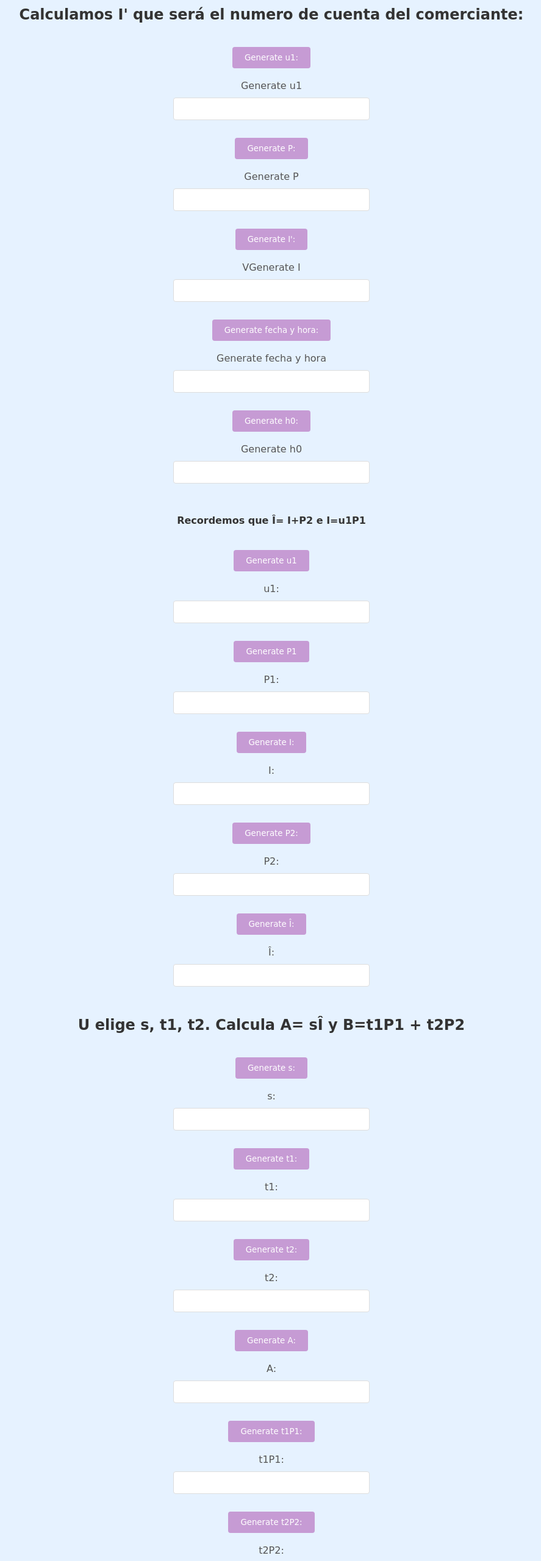
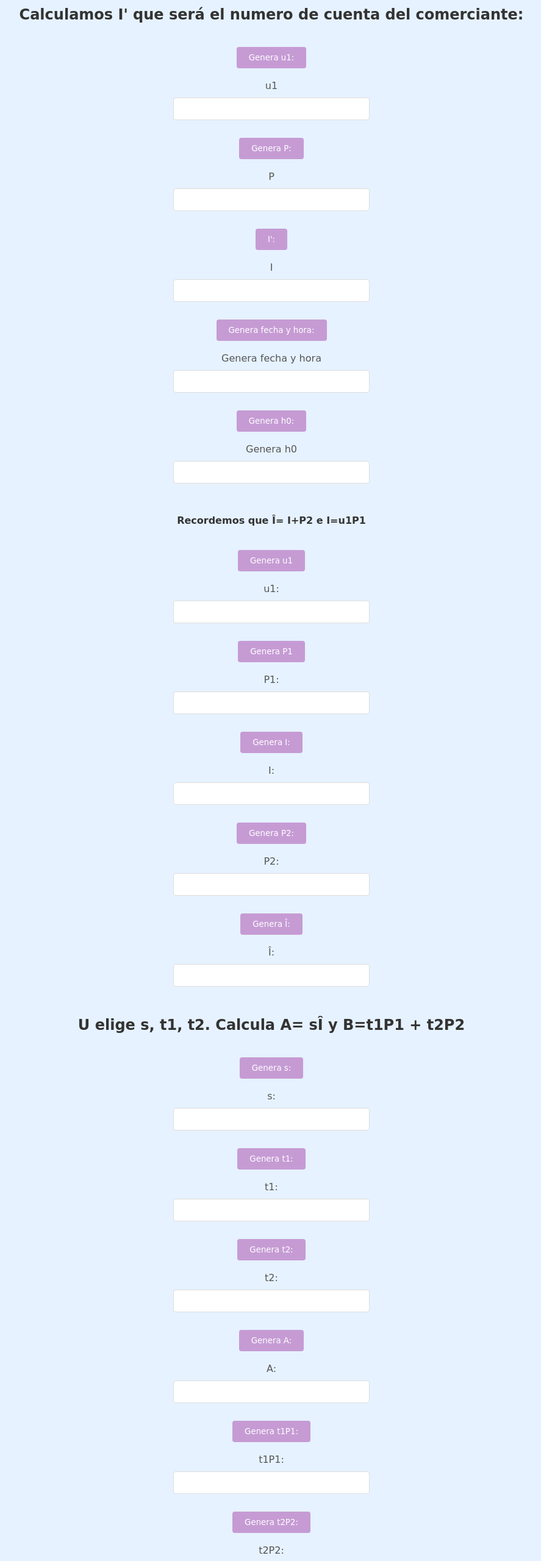
Before and after one commit to Patri17/TFG, a website built with webpack: page proyecto/codigo/pago.html in a window 1280 px wide. Shown: the part 160-2720 px from the top of the page at 61% size, without its empty margins (195-1082 px from the left). Built offline with nearby package versions, Linux system fonts and the light colour scheme; a script that the page names is missing.

Commit message:
Update pago.html

```diff
--- a/proyecto/codigo/pago.html
+++ b/proyecto/codigo/pago.html
@@ -10,8 +10,7 @@
   <script src= "pago.js"></script>
 
   <style>
-    /* Estilos CSS para la interfaz de usuario */
-    /* Agrega tus estilos personalizados aquí */
+
     body {
       font-family: "Cursive", cursive;
       background-color: #e6f2ff;
@@ -68,110 +67,110 @@
 
 <body>
     <h1>Pago</h1>
-    <p> U quiere pagar a M: le envia su par (A, B), su firma (C', R', S') e y' para verificar la firma</p>
+    <p> U quiere pagar a M: le envía su par (A, B), su firma (C', R', S') e y' para verificar la firma</p>
     <h2> Calculamos I' que será el numero de cuenta del comerciante:</h2>
     <br>
-    <button onclick="generateAndDisplayScalar()">Generate u1:</button>
+    <button onclick="generateAndDisplayScalar()">Genera u1:</button>
     <br>
-    <label for="result1">Generate u1</label>
+    <label for="result1">u1</label>
     <input type="text" id="result1" readonly>
     <br>
-    <button onclick="generateAndDisplayPointP()">Generate P:</button>
+    <button onclick="generateAndDisplayPointP()">Genera P:</button>
     <br>
-    <label for="result2">Generate P</label>
+    <label for="result2">P</label>
     <input type="text" id="result2" readonly>
     <br>
-    <button onclick="generateMultiplyI()">Generate I':</button>
+    <button onclick="generateMultiplyI()">I':</button>
     <br>
-    <label for="result3">VGenerate I</label>
+    <label for="result3">I</label>
     <input type="text" id="result3" readonly>
     <br>
-    <button onclick="generatehora()">Generate fecha y hora:</button>
+    <button onclick="generatehora()">Genera fecha y hora:</button>
     <br>
-    <label for="result4">Generate fecha y hora</label>
+    <label for="result4">Genera fecha y hora</label>
     <input type="text" id="result4" readonly>
     <br>
-    <button onclick="generateAndDisplayH()">Generate h0:</button>
+    <button onclick="generateAndDisplayH()">Genera h0:</button>
     <br>
-    <label for="result5">Generate h0</label>
+    <label for="result5">Genera h0</label>
     <input type="text" id="result5" readonly>
     <br>
     <h4>Recordemos que Î= I+P2 e I=u1P1</h4>
-    <br><button onclick="generateAndDisplayScalaru1()">Generate u1</button>
+    <br><button onclick="generateAndDisplayScalaru1()">Genera u1</button>
     <br>
     <label for="result6">u1:</label>
     <input type="text" id="result6" readonly>
     <br>
-    <button onclick="generateAndDisplayPointP1()">Generate P1</button>
+    <button onclick="generateAndDisplayPointP1()">Genera P1</button>
     <br>
     <label for="result7">P1:</label>
     <input type="text" id="result7" readonly>
     <br>
-    <button onclick="generateMultiplyIu()">Generate I:</button>
+    <button onclick="generateMultiplyIu()">Genera I:</button>
     <br>
     <label for="result8">I:</label>
     <input type="text" id="result8" readonly>
     <br>
-    <button onclick="generateAndDisplayPointP2()">Generate P2:</button>
+    <button onclick="generateAndDisplayPointP2()">Genera P2:</button>
     <br>
     <label for="result9">P2:</label>
     <input type="text" id="result9" readonly>
     <br>
-    <button onclick="generateSumaI()">Generate Î:</button>
+    <button onclick="generateSumaI()">Genera Î:</button>
     <br>
     <label for="result10">Î:</label>
     <input type="text" id="result10" readonly>
     <br>
     <h2>U elige s, t1, t2. Calcula A= sÎ y B=t1P1 + t2P2</h2>
     <br>
-    <button onclick="generateAndDisplays()">Generate s:</button>
+    <button onclick="generateAndDisplays()">Genera s:</button>
     <br>
     <label for="result11">s:</label>
     <input type="text" id="result11" readonly>
     <br>
-    <button onclick="generateAndDisplayt1()">Generate t1:</button>
+    <button onclick="generateAndDisplayt1()">Genera t1:</button>
     <br>
     <label for="result12">t1:</label>
     <input type="text" id="result12" readonly>
     <br>
-    <button onclick="generateAndDisplayt2()">Generate t2:</button>
+    <button onclick="generateAndDisplayt2()">Genera t2:</button>
     <br>
     <label for="result13">t2:</label>
     <input type="text" id="result13" readonly>
     <br>
-    <button onclick="generatedA()">Generate A:</button>
+    <button onclick="generatedA()">Genera A:</button>
     <br>
     <label for="result14">A:</label>
     <input type="text" id="result14" readonly>
     <br>
-    <button onclick="generatedtp1()">Generate t1P1:</button>
+    <button onclick="generatedtp1()">Genera t1P1:</button>
     <br>
     <label for="result15">t1P1:</label>
     <input type="text" id="result15" readonly>
     <br>
-    <button onclick="generatedtp2()">Generate t2P2:</button>
+    <button onclick="generatedtp2()">Genera t2P2:</button>
     <br>
     <label for="result16">t2P2:</label>
     <input type="text" id="result16" readonly>
     <br>
-    <button onclick="generatedB()">Generate B:</button>
+    <button onclick="generatedB()">Genera B:</button>
     <br>
     <label for="result17">B:</label>
     <input type="text" id="result17" readonly>
     <br>
-    <button onclick="generatey1()">Generate y1:</button>
+    <button onclick="generatey1()">Genera y1:</button>
     <br>
     <label for="result18">y1:</label>
     <input type="text" id="result18" readonly>
     <br>
-    <button onclick="generatey2()">Generate y2:</button>
+    <button onclick="generatey2()">Genera y2:</button>
     <br>
     <label for="result19">y2:</label>
     <input type="text" id="result19" readonly>
     <br>
-    <button onclick="generateComparacion()">Generate verificar:</button>
+    <button onclick="generateComparacion()">Verificar:</button>
     <br>
-    <label for="result20">y2:</label>
+    <label for="result20">Verificar:</label>
     <input type="text" id="result20" readonly>
     <br>
     <p> Tras esto, M envia a B el par (A,B) con su firma (C', R', S')e y' junto a y1, y2 y d. B verifica la firma de la manera que hemos visto y verifica (comparacion). Si se cumple, B acepta provisionalmente el deposito a falta de comprobar que no se ha depositado ya previamente</p>
```
